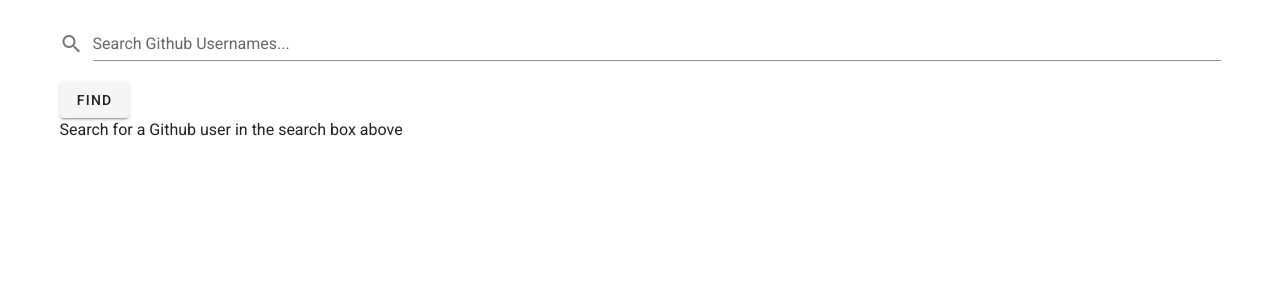
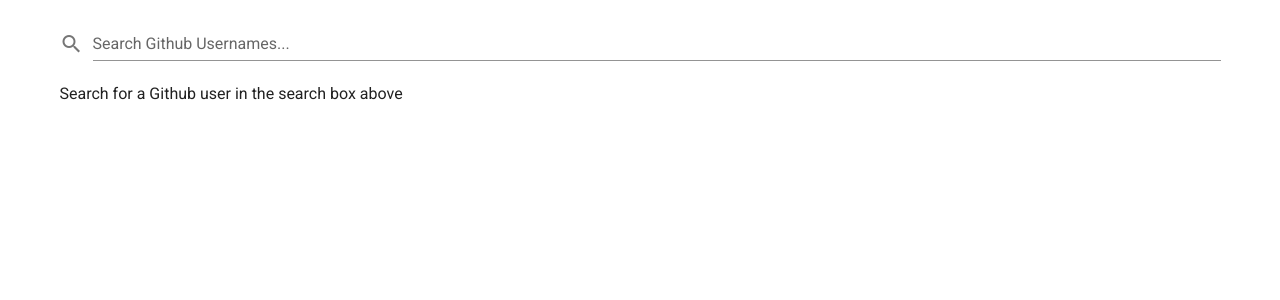
Before and after one commit to KG700/search-github-vue, a Vue app: page / in a window 1280 px wide. Shown: the top 300 px of the page. Built offline with nearby package versions, Linux system fonts and the light colour scheme.

Commit message:
Small refactor to findUser method

```diff
--- a/src/components/HelloWorld.vue
+++ b/src/components/HelloWorld.vue
@@ -8,8 +8,8 @@
         @keyup.enter.prevent="findUser"
       />
     </v-form>
-    <v-btn type="button" @click="findUser">FIND</v-btn>
-    <p v-if="repos.length === 0">
+    <!-- <v-btn type="button" @click="findUser">FIND</v-btn> -->
+    <p v-if="repos.length === 0" class="mx-auto">
       Search for a Github user in the search box above
     </p>
     <v-card v-if="repos.length > 0" width="280px" class="mx-auto mt-5">
@@ -83,8 +83,7 @@ export default Vue.extend({
 
   //   },
   methods: {
-    findUser: function(event) {
-      console.log(event)
+    findUser: function() {
       axios
         .get(`https://api.github.com/users/${this.username}`)
         .then(response => {
```
